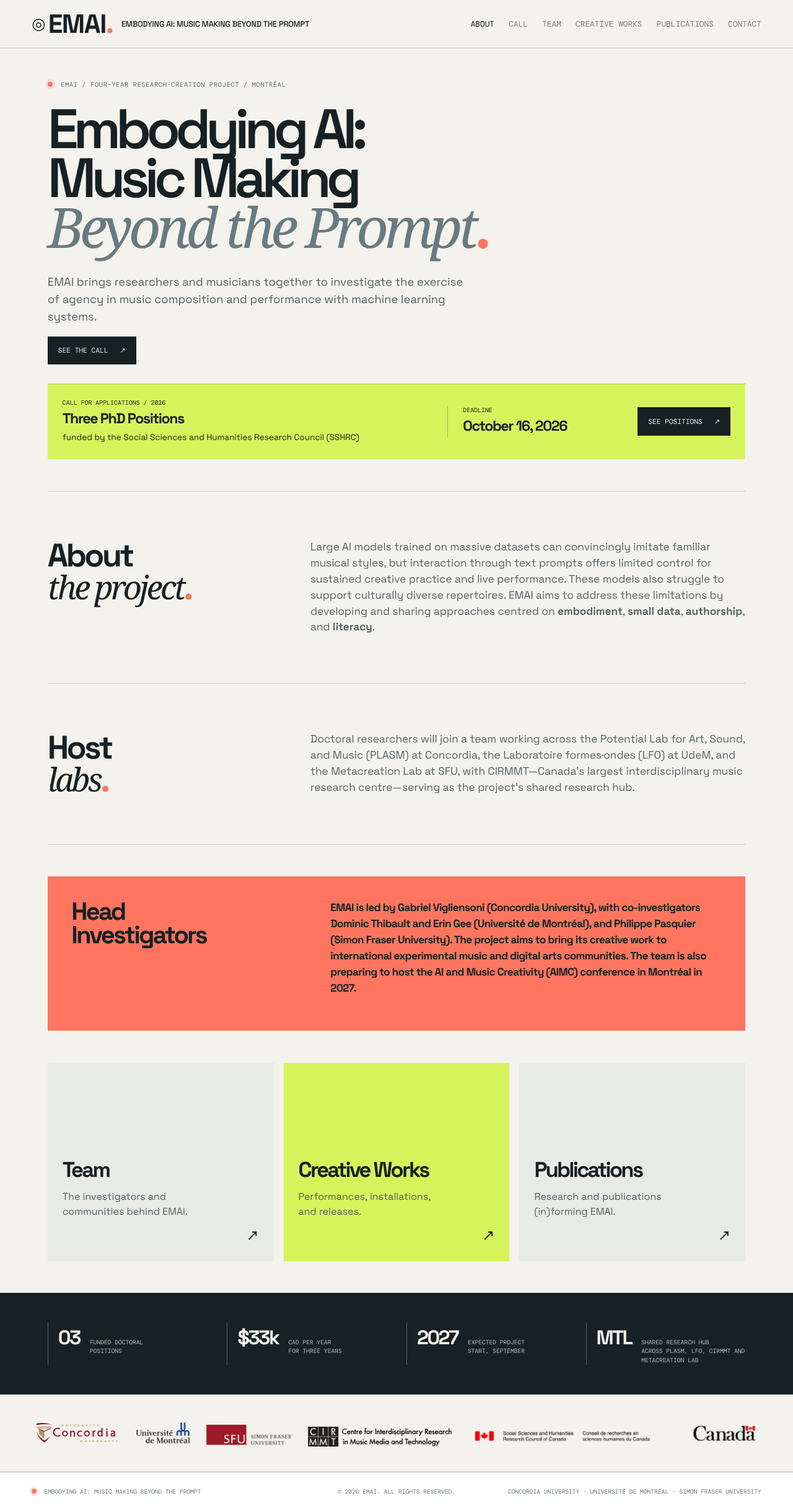
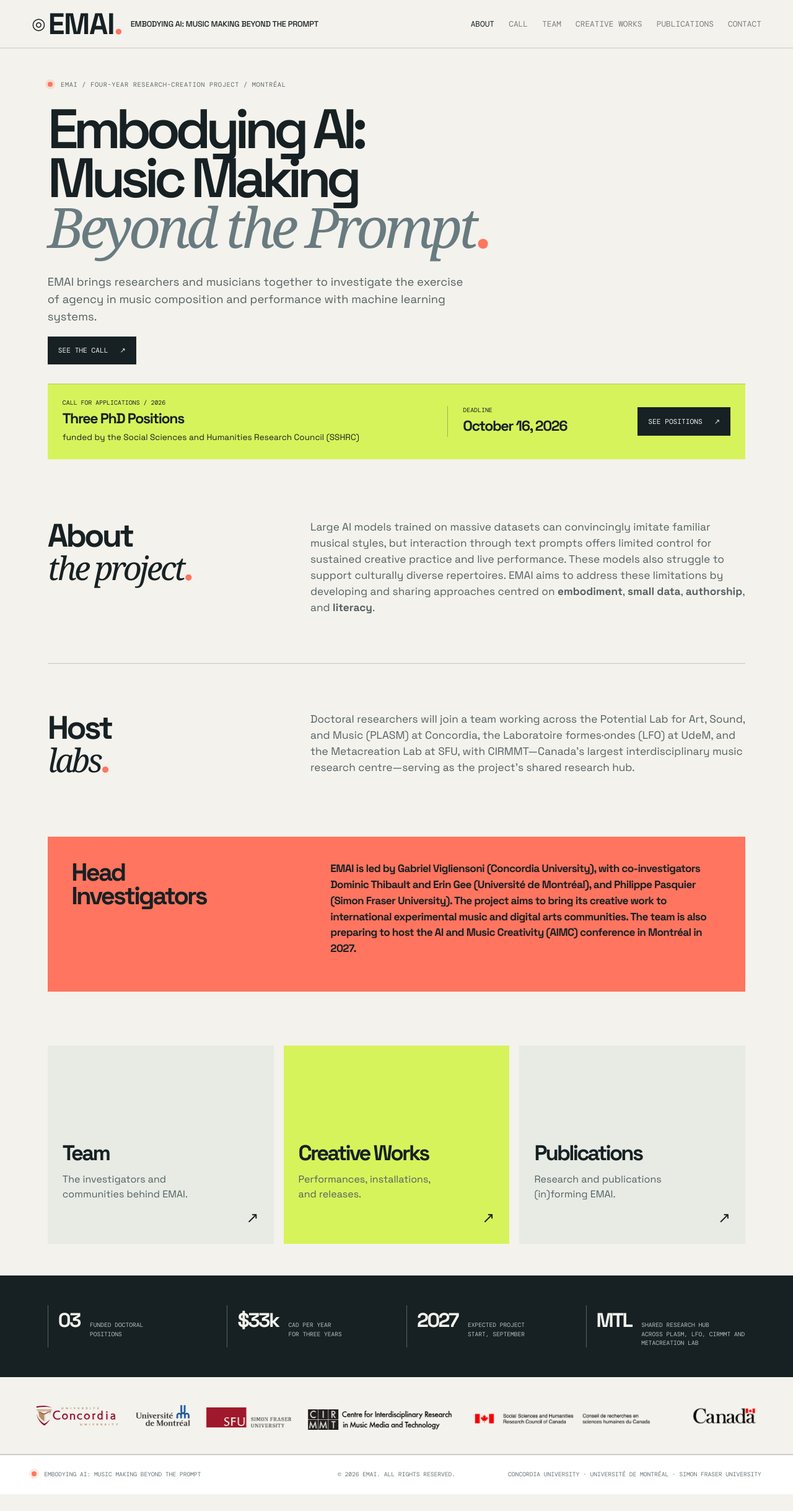
Before and after one commit to emai-ca/emai-ca.github.io, a Jekyll site: the page built from index.md, in a window 1280 px wide. Shown: the whole page at 62% size. Built offline with Jekyll 4.4.1, drawn with Linux system fonts in a browser that asks for light colours; after the commit the page ends 2411 px from its top, so only the background shows below that.

Commit message:
Enlarge the wordmark and open up the home page
EMAI in the header goes up to 3rem. On the home page the rules above
"About the project" and below "A shared project" come off, their padding
is retuned now that it is no longer holding a line, and the route cards
sit further below the investigators band.

Co-Authored-By: Claude Opus 5 <noreply@anthropic.com>

```diff
--- a/assets/css/overrides.css
+++ b/assets/css/overrides.css
@@ -745,6 +745,7 @@ body[data-page="home"] {
 body[data-page="home"] .home-intro,
 body[data-page="home"] .home-route {
   padding: var(--home-section-space) 0;
+  padding-top: calc(var(--section-space) * 1.7);
 }
 
 /* padding-bottom 0 so this section and .home-route below it
@@ -1177,11 +1178,20 @@ body[data-page="home"] .leadership-band > .content-wide {
   padding: clamp(1.5rem, 3vw, 3rem);
 }
 
-/* Two open rows with shared column alignment and fine horizontal rules. */
+/* Two open rows with shared column alignment. The rule above "About the
+   project" is gone; "A shared project" keeps its own. */
 body[data-page="home"] .home-intro,
 body[data-page="home"] .split-section.about-foot {
+  padding-block: calc(var(--section-space) * 1.5);
+}
+
+body[data-page="home"] .split-section.about-foot {
   border-top: 1px solid var(--line);
-  padding-block: calc(var(--section-space) * 1.5);
+}
+
+/* With no rule above it, that top padding was just empty space. */
+body[data-page="home"] .home-intro {
+  padding-top: calc(var(--section-space) * 0.9);
 }
 
 body[data-page="home"] .home-intro .intro-grid,
@@ -1198,8 +1208,8 @@ body[data-page="home"] .about-foot p {
 }
 
 body[data-page="home"] .split-section.about-foot {
-  border-bottom: 1px solid var(--line);
   margin-bottom: var(--section-space);
+  padding-bottom: calc(var(--section-space) * 0.9);
 }
 
 @media (max-width: 800px) {
@@ -1839,7 +1849,7 @@ body[data-page="publications"] .toolbar-actions {
 }
 
 /* Emphasize the EMAI name without enlarging the accompanying project title. */
-.wordmark > span:nth-child(2) { font-size: 2.65rem; line-height: 1; }
+.wordmark > span:nth-child(2) { font-size: 3rem; line-height: 1; }
 
 /* Align the homepage hero with the shared content and application panel edges. */
 body[data-page="home"] .hero {
```
